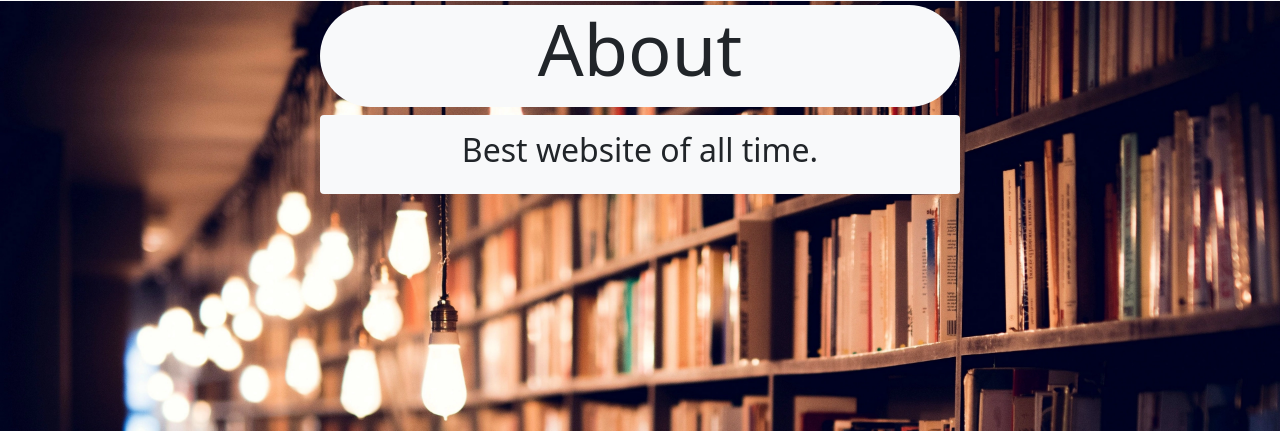
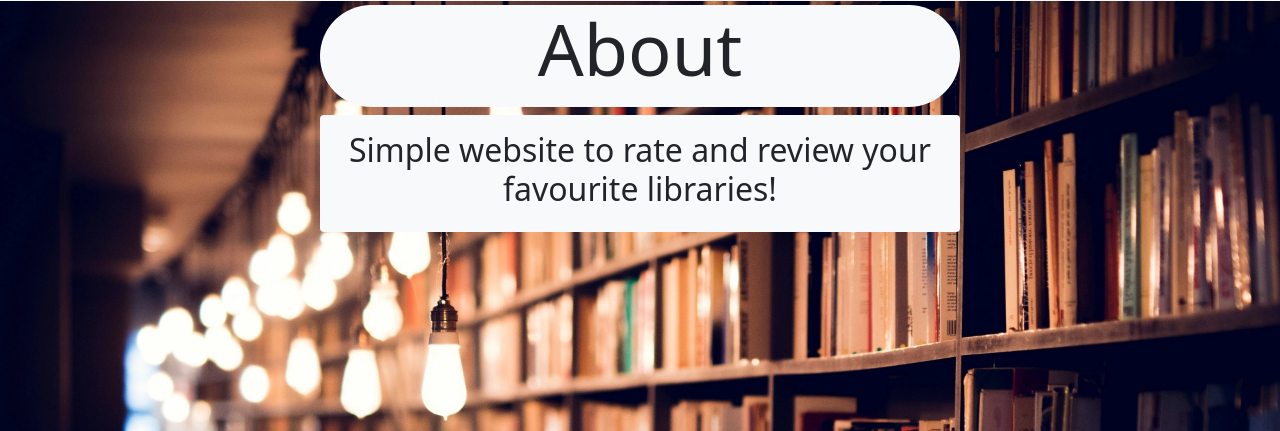
Before and after one commit to MahiFaiyaz/4WW3-Project, a PHP site: page /about.php in a window 1280 px wide. Shown: the part 75-506 px from the top of the page. Run offline with PHP 8.4, Linux system fonts and the light colour scheme.

Commit message:
Updated about page

```diff
--- a/about.php
+++ b/about.php
@@ -34,7 +34,7 @@
             </h1>
             <!-- Container with a form within for all library information. Also has a input for image and video -->
             <div class="container-fluid bg-light p-3 rounded col-12 col-md-6 mx-auto text-center">
-                <h2>Best website of all time.</h2>
+                <h2>Simple website to rate and review your favourite libraries!</h2>
             </div>
         </div>
     </div>
```
